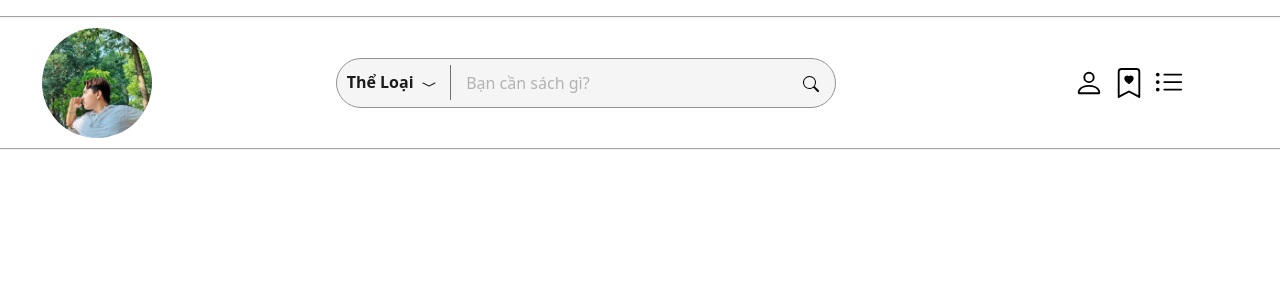
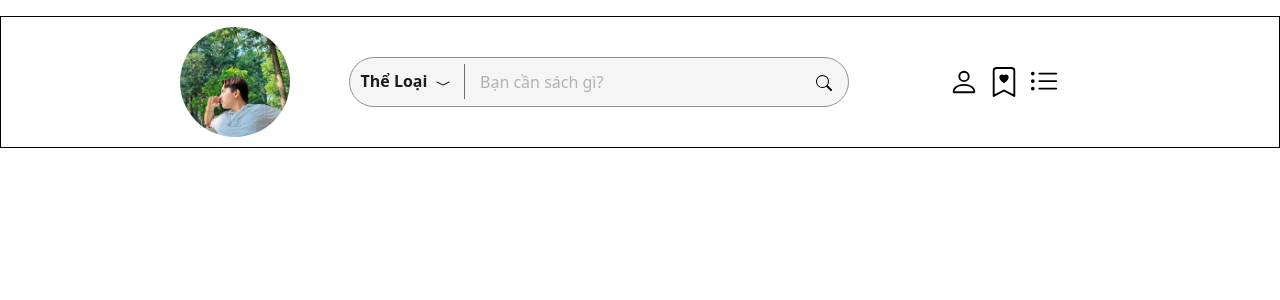
Before and after one commit to thanglaptop/ThucHanhWeb, a PHP site: page / in a window 1280 px wide. Shown: the part 181-481 px from the top of the page. Run offline with PHP 8.4, Linux system fonts and the light colour scheme.

Commit message:
done searchbar

```diff
--- a/styles/main.css
+++ b/styles/main.css
@@ -333,7 +333,10 @@ a:focus {
 .thanhtimkiem{
 	border-top: 2px#f5f5f5 groove;
 	border-bottom:2px#f5f5f5 groove;
-	display:block;
+	display: flex;
+	align-items: center;
+	justify-content: center;
+	border: 1px solid black;
 }
 
 .thanhtimkiem__logo{
@@ -342,6 +345,7 @@ a:focus {
 	height: 100%;
 	align-items: center;
 	justify-content: center;
+	margin-right: 150px;
 }
 
 .thanhtimkiem__logo img{
@@ -523,4 +527,10 @@ a:focus {
 		padding-bottom: 10px;
 	}
 }
+
+@media only screen and (min-width: 1200px) {
+	.container-srch {
+		max-width: 1170px;
+	}
+}
 /* end tim kiem */
```
Also changed, not shown: adu.html (deleted).
